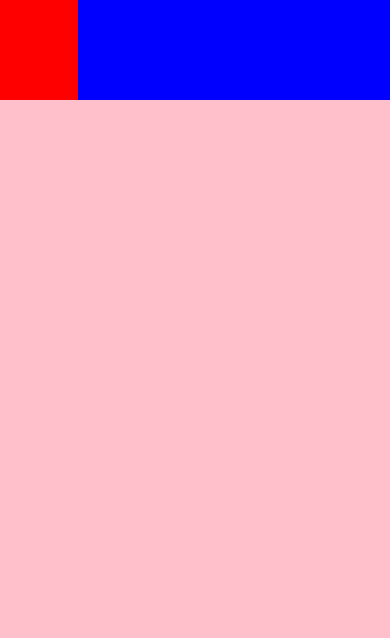
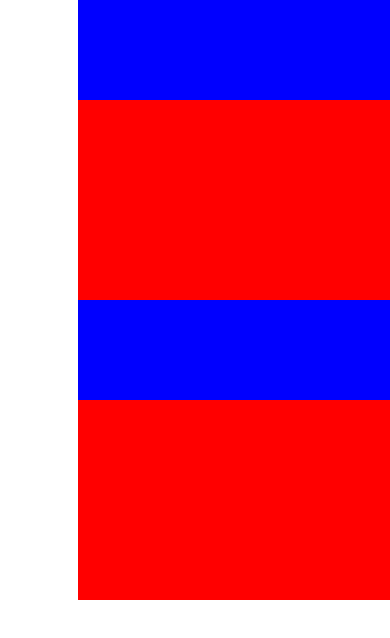
Before and after one commit to topherPedersen/TimelinePrototype, a React Native app: screen / in a window 390 px wide. Shown: the top 638 px of the page. Built offline with nearby package versions, Linux system fonts and the light colour scheme.

Commit message:
add additional rows

```diff
--- a/App.tsx
+++ b/App.tsx
@@ -5,11 +5,23 @@ import {
 
 function App(): React.JSX.Element {
   return (
-    <SafeAreaView style={{ flex: 1, backgroundColor: 'pink' }}>
+    <SafeAreaView style={{ flex: 1 }}>
       <View>
         <View style={{ flexDirection: 'row' }}>
-          <View style={{ flex: 2, backgroundColor: 'red' }}></View>
+          <View style={{ flex: 2, backgroundColor: 'white' }}></View>
           <View style={{ flex: 8, backgroundColor: 'blue', height: 100 }}></View>
+        </View>
+        <View style={{ flexDirection: 'row' }}>
+          <View style={{ flex: 2, backgroundColor: 'white' }}></View>
+          <View style={{ flex: 8, backgroundColor: 'red', height: 200 }}></View>
+        </View>
+        <View style={{ flexDirection: 'row' }}>
+          <View style={{ flex: 2, backgroundColor: 'white' }}></View>
+          <View style={{ flex: 8, backgroundColor: 'blue', height: 100 }}></View>
+        </View>
+        <View style={{ flexDirection: 'row' }}>
+          <View style={{ flex: 2, backgroundColor: 'white' }}></View>
+          <View style={{ flex: 8, backgroundColor: 'red', height: 200 }}></View>
         </View>
       </View>
     </SafeAreaView>
```
